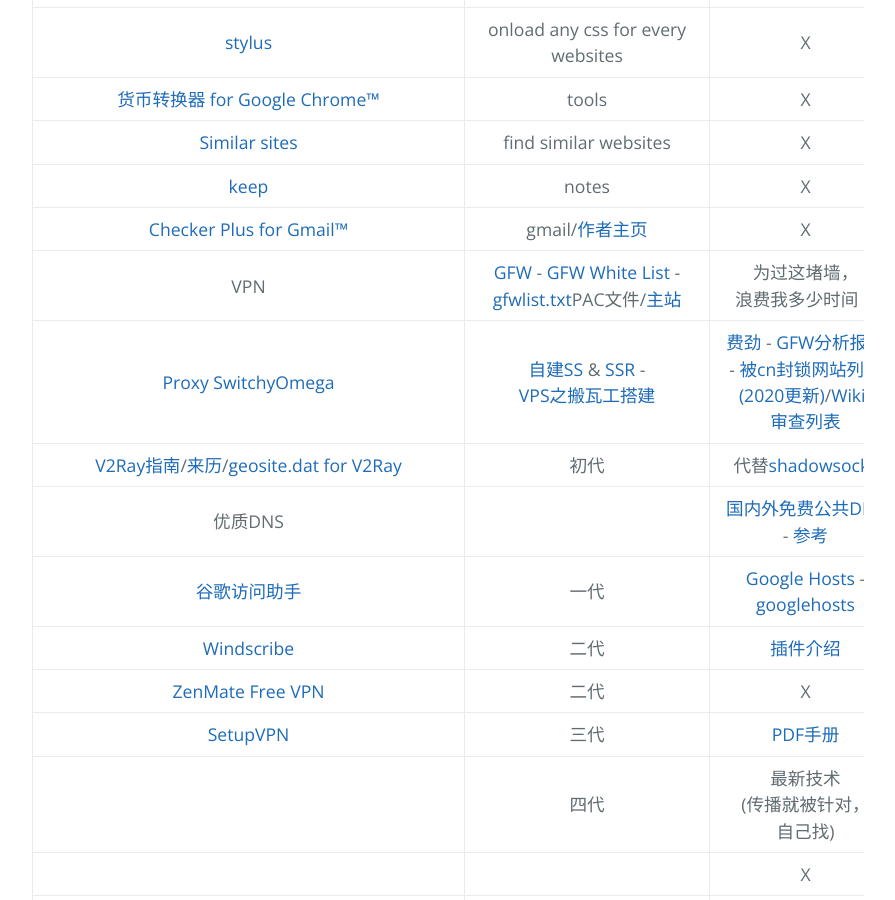
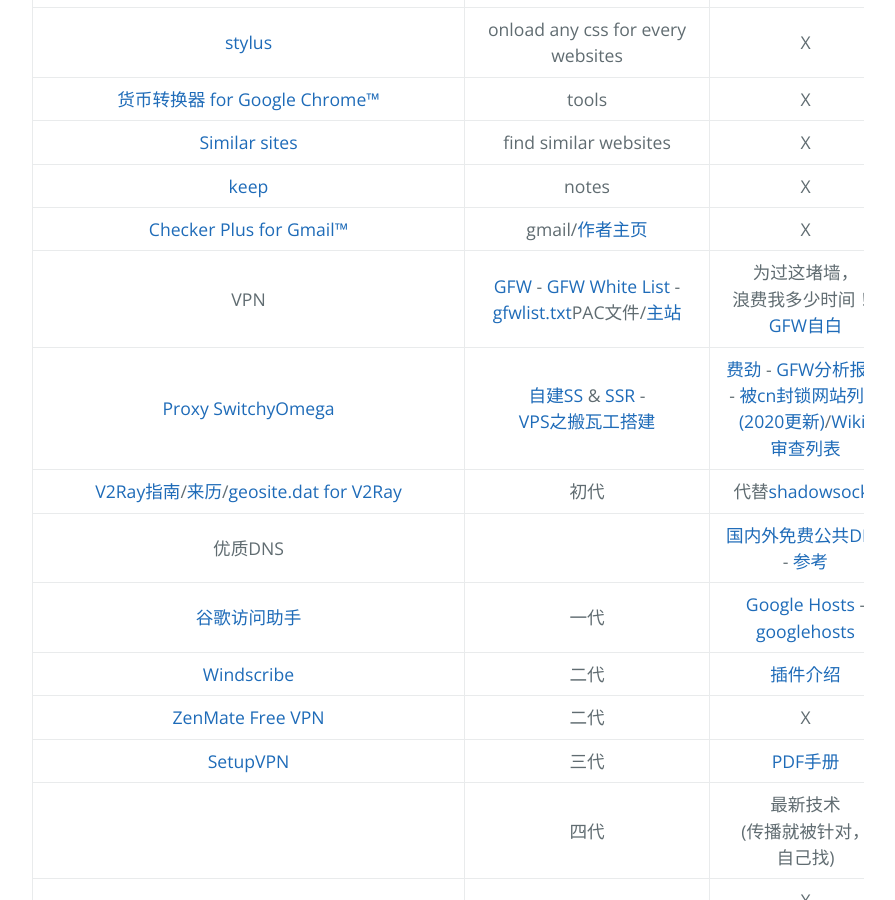
Before and after one commit to AmbroseRen/test, a Jekyll site: the page built from Doc/Tools/Chrome.md, in a window 1280 px wide and 900 px high, scrolled down 910 px. Shown: the whole window, without its empty margins (192-1087 px from the left). Built offline with Jekyll 4.4.1, drawn with Linux system fonts in a browser that asks for light colours; our own code applies the rules of GitHub Pages for plain Markdown files; the repository's description, which GitHub fills in, is left out.

Commit message:
Update Chrome.md

```diff
--- a/Doc/Tools/Chrome.md
+++ b/Doc/Tools/Chrome.md
@@ -28,7 +28,7 @@
 | [Similar sites](https://chrome.google.com/webstore/detail/similar-sites-discover-re/necpbmbhhdiplmfhmjicabdeighkndkn) | find similar websites | X |
 | [keep](https://chrome.google.com/webstore/detail/google-keep-chrome-extens/lpcaedmchfhocbbapmcbpinfpgnhiddi) | notes | X |
 | [Checker Plus for Gmail™](https://chrome.google.com/webstore/detail/checker-plus-for-gmail/oeopbcgkkoapgobdbedcemjljbihmemj) | gmail/[作者主页](https://jasonsavard.com/zh-CN/?ref=homepage_url&ext=calendar) | X |
-| VPN | [GFW](https://zh.wikipedia.org/wiki/%E9%98%B2%E7%81%AB%E9%95%BF%E5%9F%8E) - [GFW White List](https://github.com/R0uter/gfw_domain_whitelist) - [gfwlist.txt](https://raw.githubusercontent.com/gfwlist/gfwlist/master/gfwlist.txt)PAC文件/[主站](https://github.com/gfwlist/gfwlist) | 为过这堵墙，浪费我多少时间！ |
+| VPN | [GFW](https://zh.wikipedia.org/wiki/%E9%98%B2%E7%81%AB%E9%95%BF%E5%9F%8E) - [GFW White List](https://github.com/R0uter/gfw_domain_whitelist) - [gfwlist.txt](https://raw.githubusercontent.com/gfwlist/gfwlist/master/gfwlist.txt)PAC文件/[主站](https://github.com/gfwlist/gfwlist) | 为过这堵墙，浪费我多少时间！- [GFW自白](https://dmesg.app/pixiv-gfw.html) |
 | [Proxy SwitchyOmega](https://eliyar.biz/AutoProxy-By-Shadowsocks-and-SwitchyOmega/) | [自建SS](https://github.com/TwoWater/Python/blob/master/Res/%E8%87%AA%E5%B7%B1%E6%90%AD%E5%BB%BAss%3Assr%E6%9C%8D%E5%8A%A1%E5%99%A8.md) & [SSR](https://cangshui.net/1260.html) - [VPS之搬瓦工搭建](https://www.jiongjun.cc/banwagong/15.html) | [费劲](https://github.com/shadowsocks/shadowsocks-windows/issues/1007) - [GFW分析报告](https://sites.google.com/site/wsydcz/home/fx) - [被cn封锁网站列表(2020更新)](https://www.waiping.net/gfw-list/)/[Wiki](https://zh.wikipedia.org/wiki/%E4%B8%AD%E5%8D%8E%E4%BA%BA%E6%B0%91%E5%85%B1%E5%92%8C%E5%9B%BD%E8%A2%AB%E5%B0%81%E9%94%81%E7%BD%91%E7%AB%99%E5%88%97%E8%A1%A8)/[审查列表](https://zh.unionpedia.org/i/%E4%B8%AD%E5%8D%8E%E4%BA%BA%E6%B0%91%E5%85%B1%E5%92%8C%E5%9B%BD%E8%A2%AB%E5%B0%81%E9%94%81%E7%BD%91%E7%AB%99%E5%88%97%E8%A1%A8) |
 | [V2Ray指南](https://toutyrater.github.io/)/[来历](https://zh.wikipedia.org/wiki/V2Ray#:~:text=V2Ray%EF%BC%8C%E7%AE%80%E7%A7%B0V2%EF%BC%8C%E6%98%AF%E4%B8%80,%E4%BB%A5%E5%AF%B9%E6%AD%A4%E8%A1%A8%E7%A4%BA%E6%8A%97%E8%AE%AE%E3%80%82)/[geosite.dat for V2Ray](https://github.com/v2fly/domain-list-community) | 初代 | 代替[shadowsocks](https://github.com/shadowsocks/shadowsocks-windows) |
 | 优质DNS |  | [国内外免费公共DNS](http://www.deadnine.com/anything/2018/0903/1411.html) - [参考](https://www.sordum.org/7952/dns-jumper-v2-2/) |
```
